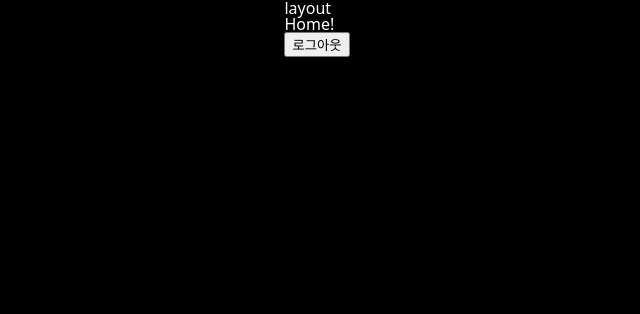
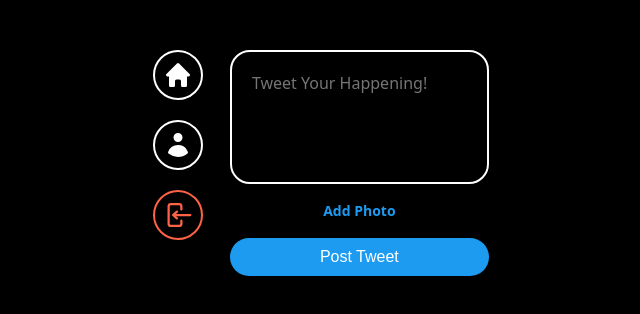
Before and after one commit to minkyu-1180/clonecoding, a React (Vite) app in the folder nwitter/: page / in a window 1280 px wide. Shown: the top 314 px of the page, without its empty margins (323-963 px from the left). Built offline with nearby package versions, Linux system fonts and the light colour scheme; no server answers; sample sign-in values are in the browser's storage.

Commit message:
Clone Coding(Nwitter) : Navbar, Tweet Component 구현

```diff
--- a/nwitter/src/components/layout.tsx
+++ b/nwitter/src/components/layout.tsx
@@ -1,11 +1,130 @@
 import { Outlet } from 'react-router-dom';
+import { styled } from 'styled-components';
+import { Link, useNavigate } from 'react-router-dom';
+import { auth } from '../firebase.ts';
+// styled components
+const Wrapper = styled.div`
+  display: grid;
+  gap: 20px;
+  grid-template-columns: 1fr 4fr;
+  padding: 50px 0px;
+  width: 100%;
+  max-width: 860px;
+  height: 100%;
+`;
+const Menu = styled.div`
+  display: flex;
+  flex-direction: column;
+  align-items: center;
+  gap: 20px;
+`;
+
+const MenuItem = styled.div`
+  position: relative;
+  cursor: pointer;
+  display: flex;
+  align-items: center;
+  justify-content: center;
+  border: 2px solid white;
+  height: 50px;
+  width: 50px;
+  border-radius: 50%;
+  svg {
+    width: 30px;
+    fill: white;
+  }
+  &.log-out {
+    border-color: tomato;
+    svg {
+      fill: tomato;
+    }
+  }
+  &:hover .tooltip {
+    visibility: visible;
+    opacity: 1;
+  }
+`;
+
+const Tooltip = styled.div`
+  visibility: hidden;
+  opacity: 0;
+  position: absolute;
+  left: 60px;
+  background-color: pink;
+  color: white;
+  border-radius: 5px;
+  padding: 5px;
+  transition: opacity 0.2s;
+  white-space: nowrap;
+`;
 function Layout() {
+  const navigate = useNavigate();
+  const logOut = async () => {
+    const flag = confirm('Are You Sure To Log Out?');
+    if (flag) {
+      await auth.signOut();
+      navigate('/login');
+    }
+  };
   return (
-    <>
-      <h2>layout</h2>
-      {/* Outlet을 통해 하위 라우터 받기 */}
+    <Wrapper>
+      <Menu>
+        {/* home 아이콘 */}
+        <Link to="/">
+          <MenuItem>
+            <svg
+              fill="currentColor"
+              viewBox="0 0 20 20"
+              xmlns="http://www.w3.org/2000/svg"
+              aria-hidden="true"
+            >
+              <path
+                clipRule="evenodd"
+                fillRule="evenodd"
+                d="M9.293 2.293a1 1 0 0 1 1.414 0l7 7A1 1 0 0 1 17 11h-1v6a1 1 0 0 1-1 1h-2a1 1 0 0 1-1-1v-3a1 1 0 0 0-1-1H9a1 1 0 0 0-1 1v3a1 1 0 0 1-1 1H5a1 1 0 0 1-1-1v-6H3a1 1 0 0 1-.707-1.707l7-7Z"
+              />
+            </svg>
+            <Tooltip className="tooltip">Home</Tooltip>
+          </MenuItem>
+        </Link>
+        <Link to="/profile">
+          <MenuItem>
+            {/* profile 아이콘 */}
+            <svg
+              fill="currentColor"
+              viewBox="0 0 20 20"
+              xmlns="http://www.w3.org/2000/svg"
+              aria-hidden="true"
+            >
+              <path d="M10 8a3 3 0 1 0 0-6 3 3 0 0 0 0 6ZM3.465 14.493a1.23 1.23 0 0 0 .41 1.412A9.957 9.957 0 0 0 10 18c2.31 0 4.438-.784 6.131-2.1.43-.333.604-.903.408-1.41a7.002 7.002 0 0 0-13.074.003Z" />
+            </svg>
+            <Tooltip className="tooltip">Profile</Tooltip>
+          </MenuItem>
+        </Link>
+        {/* 로그아웃 아이콘 */}
+        <MenuItem className="log-out" onClick={logOut}>
+          <svg
+            fill="currentColor"
+            viewBox="0 0 20 20"
+            xmlns="http://www.w3.org/2000/svg"
+            aria-hidden="true"
+          >
+            <path
+              clipRule="evenodd"
+              fillRule="evenodd"
+              d="M3 4.25A2.25 2.25 0 0 1 5.25 2h5.5A2.25 2.25 0 0 1 13 4.25v2a.75.75 0 0 1-1.5 0v-2a.75.75 0 0 0-.75-.75h-5.5a.75.75 0 0 0-.75.75v11.5c0 .414.336.75.75.75h5.5a.75.75 0 0 0 .75-.75v-2a.75.75 0 0 1 1.5 0v2A2.25 2.25 0 0 1 10.75 18h-5.5A2.25 2.25 0 0 1 3 15.75V4.25Z"
+            />
+            <path
+              clipRule="evenodd"
+              fillRule="evenodd"
+              d="M19 10a.75.75 0 0 0-.75-.75H8.704l1.048-.943a.75.75 0 1 0-1.004-1.114l-2.5 2.25a.75.75 0 0 0 0 1.114l2.5 2.25a.75.75 0 1 0 1.004-1.114l-1.048-.943h9.546A.75.75 0 0 0 19 10Z"
+            />
+          </svg>
+          <Tooltip className="tooltip">Log Out</Tooltip>
+        </MenuItem>
+      </Menu>
       <Outlet />
-    </>
+    </Wrapper>
   );
 }
 
--- /dev/null
+++ b/nwitter/src/components/post-tweet-form.tsx
@@ -0,0 +1,99 @@
+import { styled } from 'styled-components';
+import { useState } from 'react';
+const Wrapper = styled.div``;
+
+const Form = styled.form`
+  display: flex;
+  flex-direction: column;
+  gap: 10px;
+`;
+
+const TextArea = styled.textarea`
+  border: 2px solid white;
+  padding: 20px;
+  border-radius: 20px;
+  font-size: 16px;
+  color: white;
+  background-color: black;
+  width: 100%;
+  resize: none;
+  &::placeholder {
+    font-size: 16px;
+    font-family: system-ui, -apple-system, BlinkMacSystemFont, 'Segoe UI',
+      Roboto, Oxygen, Ubuntu, Cantarell, 'Open Sans', 'Helvetica Neue',
+      sans-serif;
+  }
+  &:focus {
+    outline: none;
+    border-color: #1d9bf0;
+  }
+`;
+const AttatchFileButton = styled.label`
+  padding: 10px 0px;
+  color: #1d9bf0;
+  text-align: center;
+  border-radius: 20px;
+  font-size: 14px;
+  font-weight: 600;
+  cursor: pointer;
+`;
+
+const AttatchFileInput = styled.input`
+  display: none;
+`;
+
+const SubmitButton = styled.input`
+  padding: 10px 0px;
+  background-color: #1d9bf0;
+  color: white;
+  border: none;
+  border-radius: 20px;
+  font-size: 16px;
+  cursor: pointer;
+  &:hover,
+  &:active {
+    opacity: 0.7;
+  }
+`;
+function PostTweetForm() {
+  const [isLoading, setIsLoading] = useState<boolean>(false);
+  const [tweet, setTweet] = useState<string>('');
+  const [file, setFile] = useState<File | null>(null);
+  function onTextChange(e: React.ChangeEvent<HTMLTextAreaElement>) {
+    setTweet(e.target.value);
+  }
+  function onFileChange(e: React.ChangeEvent<HTMLInputElement>) {
+    const { files } = e?.target;
+    if (files && files.length == 1) {
+      setFile(files[0]);
+    }
+  }
+  return (
+    <Wrapper>
+      <Form>
+        <TextArea
+          rows={5}
+          maxLength={200}
+          onChange={onTextChange}
+          value={tweet}
+          placeholder="Tweet Your Happening!"
+        />
+        <AttatchFileButton htmlFor="file">
+          {file ? 'Photo Added' : 'Add Photo'}
+        </AttatchFileButton>
+        <AttatchFileInput
+          onChange={onFileChange}
+          type="file"
+          id="file"
+          accept="image/*"
+        />
+        <SubmitButton
+          type="submit"
+          value={isLoading ? 'Posting...' : 'Post Tweet'}
+        />
+      </Form>
+    </Wrapper>
+  );
+}
+
+export default PostTweetForm;
--- a/nwitter/src/routes/home.tsx
+++ b/nwitter/src/routes/home.tsx
@@ -1,17 +1,13 @@
-import { auth } from '../firebase.ts';
-import { useNavigate } from 'react-router-dom';
-
+// component
+import PostTweetForm from '../components/post-tweet-form.tsx';
+// styled-components
+import { styled } from 'styled-components';
+const Wrapper = styled.div``;
 function Home() {
-  const navigate = useNavigate();
-  function logOut() {
-    auth.signOut();
-    navigate('/login');
-  }
   return (
-    <div>
-      <h1>Home!</h1>
-      <button onClick={logOut}>로그아웃</button>
-    </div>
+    <Wrapper>
+      <PostTweetForm />
+    </Wrapper>
   );
 }
 export default Home;
```
